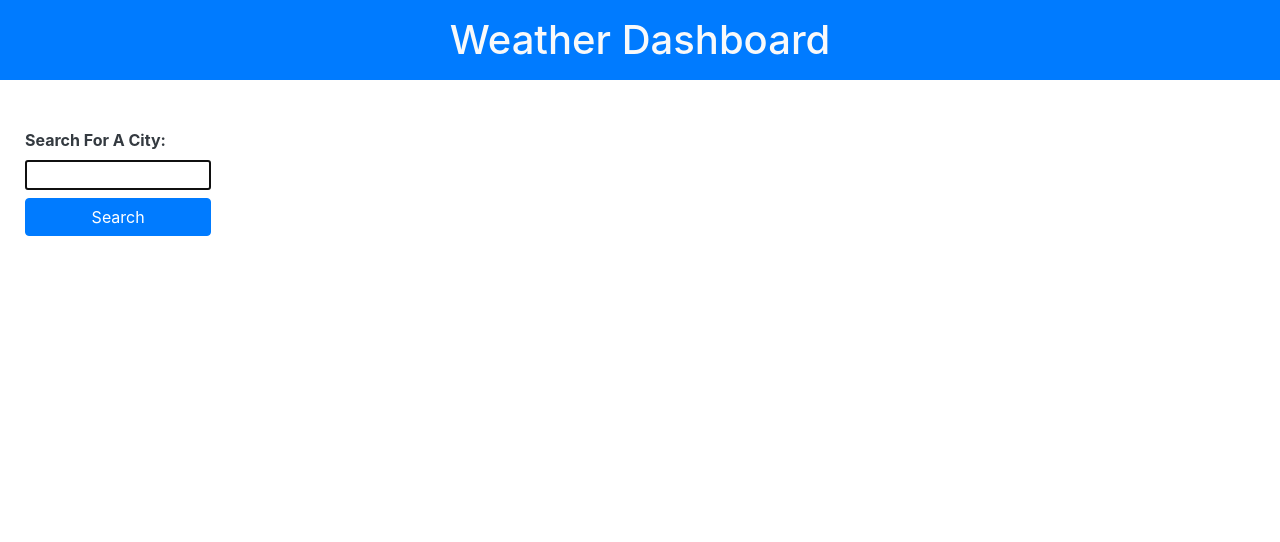
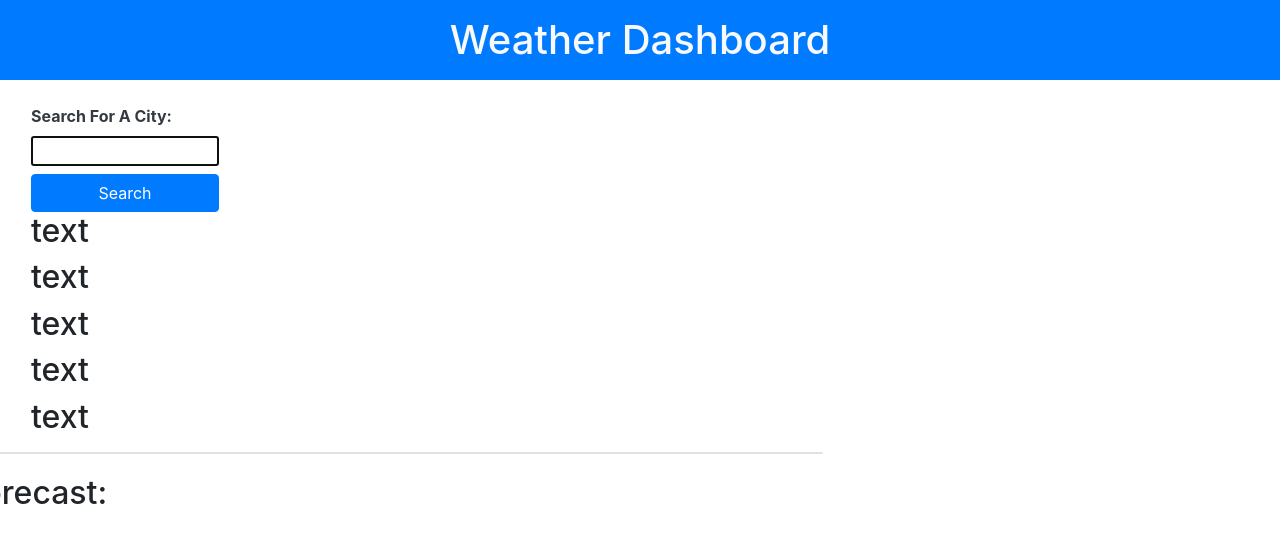
Before and after one commit to umairali-bit/weather-dashboard, a plain HTML site: page index.html in a window 1280 px wide. Drawn offline with nearby package versions, Linux system fonts and the light colour scheme.

Commit message:
index.html

```diff
--- a/assets/css/style.css
+++ b/assets/css/style.css
@@ -0,0 +1,8 @@
+.forecast{
+    margin: 20px 0px 10px -10px;
+}
+.content-right{
+    margin-left: -150px;
+    margin-right: auto;
+    width: 75%;
+}
--- a/index.html
+++ b/index.html
@@ -1,30 +1,68 @@
 <!DOCTYPE html>
 <html lang="en">
+
 <head>
     <meta charset="UTF-8">
     <meta http-equiv="X-UA-Compatible" content="IE=edge">
     <meta name="viewport" content="width=device-width, initial-scale=1.0">
     <link rel="stylesheet" href="./assets/css/style.css" />
-    <link rel="stylesheet" href="https://cdnjs.cloudflare.com/ajax/libs/twitter-bootstrap/4.3.1/css/bootstrap.min.css"/>
-    <link rel="stylesheet" href="https://cdnjs.cloudflare.com/ajax/libs/jqueryui/1.12.1/themes/base/jquery-ui.css"/>
-    <link href="https://fonts.googleapis.com/css2?family=Open+Sans:wght@400;700&family=Staatliches&display=swap" rel="stylesheet"/>
+    <link rel="stylesheet"
+        href="https://cdnjs.cloudflare.com/ajax/libs/twitter-bootstrap/4.3.1/css/bootstrap.min.css" />
+    <link rel="stylesheet" href="https://cdnjs.cloudflare.com/ajax/libs/jqueryui/1.12.1/themes/base/jquery-ui.css" />
+    <link href="https://fonts.googleapis.com/css2?family=Open+Sans:wght@400;700&family=Staatliches&display=swap"
+        rel="stylesheet" />
     <title>weather-dashboard</title>
 </head>
+
 <body>
-    <header class ="heading bg-primary">
+    <header class="heading bg-primary">
         <h1 class="text-center text-light p-3 mt-0">Weather Dashboard</h1>
     </header>
 
-    <main>
-        <div class ="row">
-            <div class="col-12 col-lg-2 text-dark flex-column m-4 p-4 p-lg-3">
+    <main class="row mt-4 ml-2">
+     <section class="content-left">
+        <div class="col-12 col-lg-5 ml-2">
             <form id="user-form">
-                <label class="form-label font-weight-bold" for="cityName">Search For A City:</label>
-                <input name="cityName" id="cityName" type="text" autofocus="true" class="w-100"/>
+                <label class="form-label text-dark font-weight-bold" for="cityName">Search For A City:</label>
+                <input name="cityName" id="cityName" type="text" autofocus="true" class="w-100" />
                 <button type="submit" class="btn mt-2 w-100 btn-primary">Search</button>
             </form>
+            <div class="searches">
+                <h2>text</h2>
+                <h2>text</h2>
+                <h2>text</h2>
+                <h2>text</h2>
+                <h2>text</h2>
+
+            </div>
+
         </div>
-    </div>
+     </section>
+        <section class="content-right">
+        <div class="col-lg-12 border rounded mt-2 box">
+
+
+        </div>
+
+        <div class="col-lg-4 forecast">
+            <h2>5-Day Forecast:</h2>
+        </div>
+        <div class="row" id="five-day-forecast">
+            <div class="card-deck">
+            </div>
+        </div>
+
+      </section>
+
+
+
+
+
+
+
+
+
+
 
     </main>
 
@@ -42,6 +80,7 @@
 
 
 
-<script src="./assets/js/script.js"></script>
+    <script src="./assets/js/script.js"></script>
 </body>
+
 </html>
```
